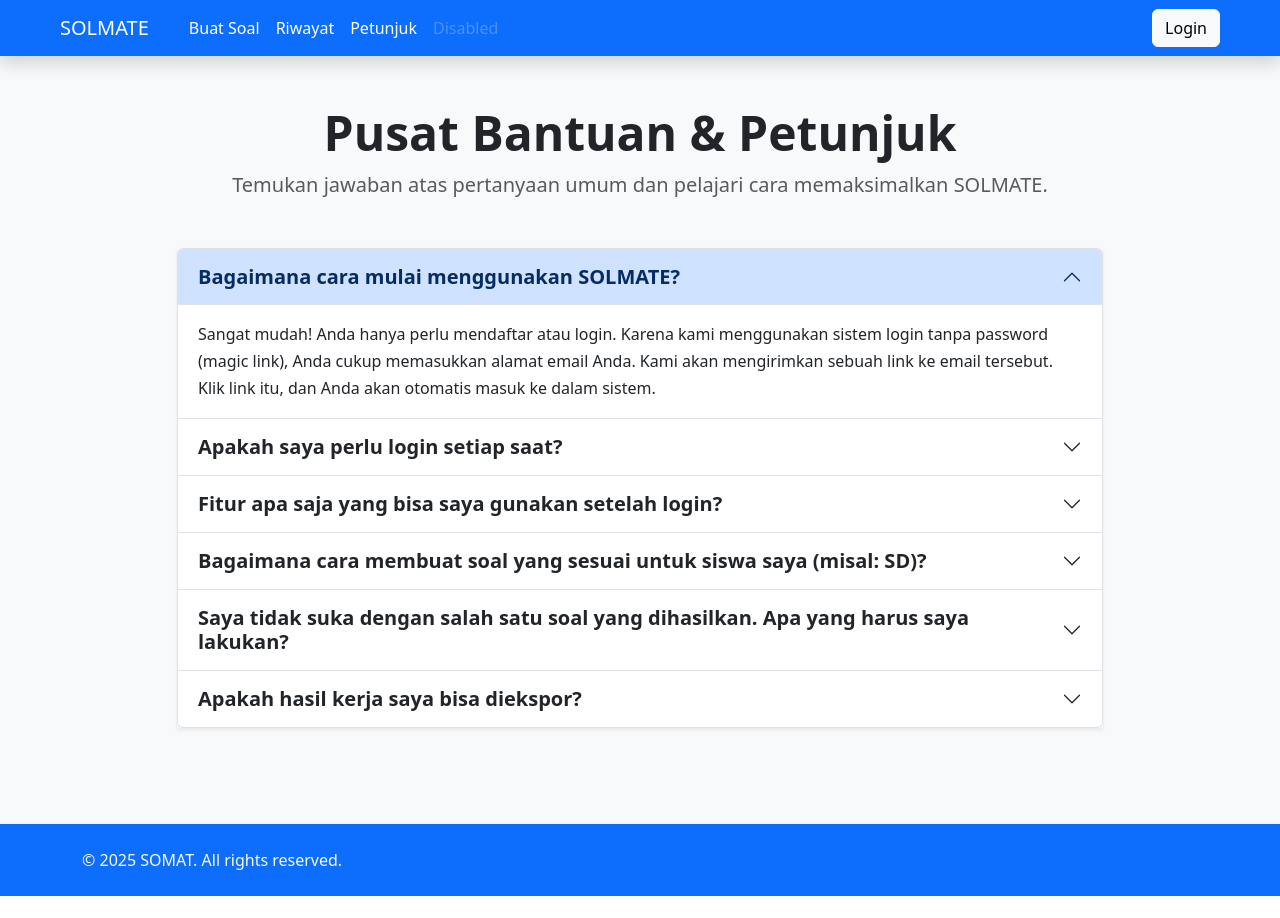
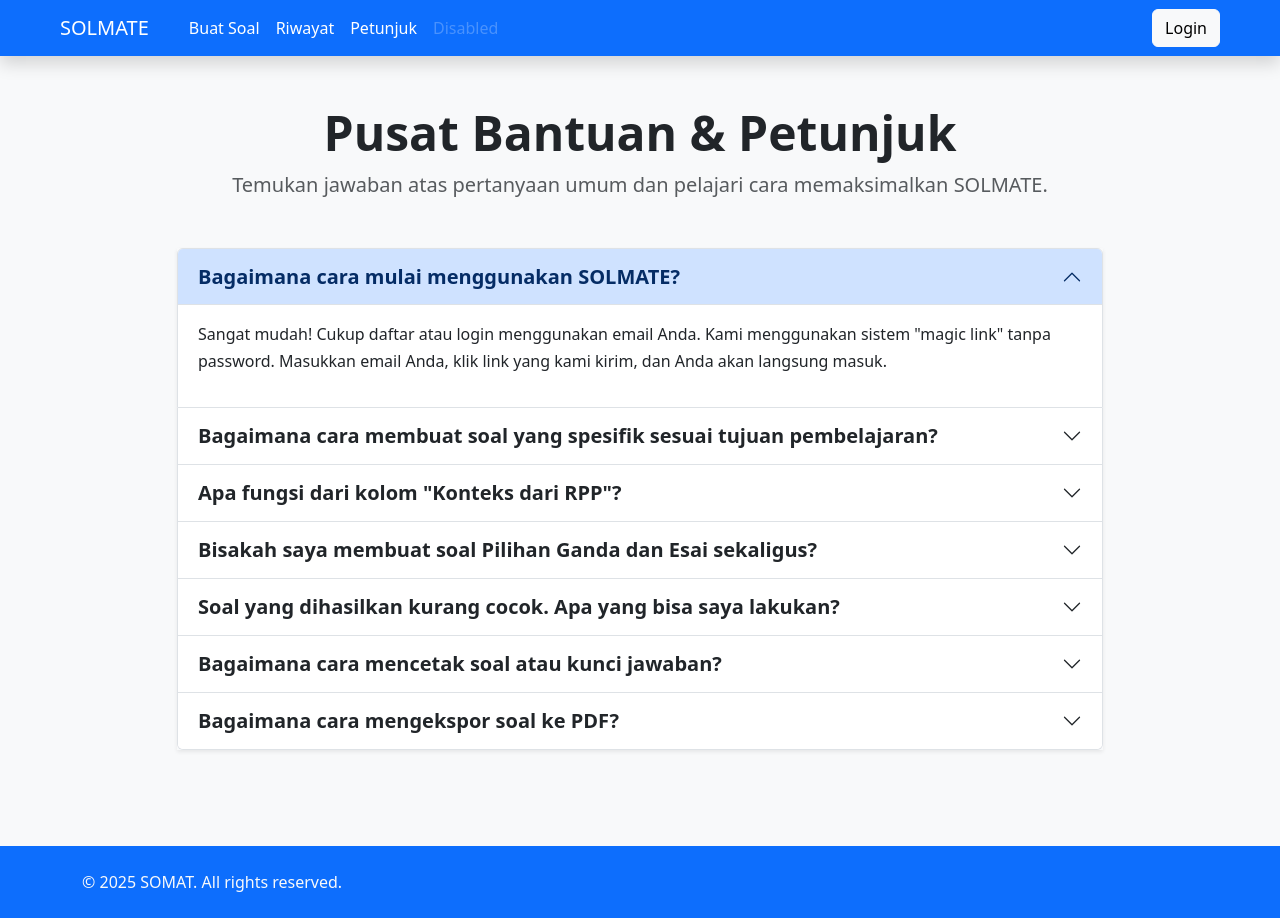
Before and after one commit to ARianHidayat/math-project, a Next.js app: page /how-to in a window 1280 px wide. Before the commit the page ends 896 px from the top, so only its background shows below. Built offline with nearby package versions, Linux system fonts and the light colour scheme; no server answers.

Commit message:
fitur input rpp telah selesai di develop

```diff
--- a/src/pages/api/generate-only.js
+++ b/src/pages/api/generate-only.js
@@ -12,14 +12,37 @@ const model = genAI.getGenerativeModel({
 });
 
 // Fungsi ini tidak perlu diubah sama sekali
+// Ganti fungsi getDifficultyContext yang lama dengan yang ini:
 const getDifficultyContext = (difficulty) => {
     switch (difficulty) {
+        // Jenjang Pendidikan (Tetap Sama)
         case 'sd':
-            return 'Soal harus sangat sederhana, cocok untuk anak Sekolah Dasar. Gunakan operasi dasar seperti penjumlahan, pengurangan, dan perkalian satu atau dua digit. Hindari angka negatif, pecahan, atau soal cerita yang rumit.';
+            return 'Soal harus sangat sederhana, cocok untuk anak Sekolah Dasar. Gunakan operasi dasar seperti penjumlahan, pengurangan, dan perkalian satu atau dua digit.';
         case 'smp':
-            return 'Soal harus memiliki tingkat kesulitan menengah, cocok untuk siswa SMP. Boleh menyertakan aljabar dasar, geometri sederhana, angka negatif, dan pecahan. Soal cerita diperbolehkan.';
-        case 'sma':
-            return 'Soal harus tingkat lanjut, cocok untuk siswa SMA/SMK. Boleh mencakup topik kompleks seperti kalkulus, trigonometri, statistika, atau aljabar lanjutan. Soal harus menantang dan membutuhkan pemikiran kritis.';
+            return 'Soal harus memiliki tingkat kesulitan menengah, cocok untuk siswa SMP. Boleh menyertakan aljabar dasar, geometri sederhana, dan pecahan.';
+
+        // Taksonomi Bloom
+        case 'bloom_c1':
+            return 'Soal harus menguji kemampuan Mengingat (Taksonomi Bloom C1). Fokus pada pertanyaan yang meminta siswa untuk menyebutkan kembali fakta, istilah, atau konsep dasar.';
+        case 'bloom_c2':
+            return 'Soal harus menguji kemampuan Memahami (Taksonomi Bloom C2). Minta siswa untuk menjelaskan ide atau konsep, menginterpretasikan, atau meringkas informasi.';
+        case 'bloom_c3':
+            return 'Soal harus menguji kemampuan Menerapkan (Taksonomi Bloom C3). Minta siswa untuk menggunakan informasi atau konsep dalam situasi baru atau nyata. Gunakan soal cerita praktis.';
+        case 'bloom_c4':
+            return 'Soal harus menguji kemampuan Menganalisis (Taksonomi Bloom C4). Minta siswa untuk memecah informasi menjadi bagian-bagian, mengidentifikasi pola, atau mengenali hubungan sebab-akibat. Hindari simbol matematika yang rumit.';
+        case 'bloom_c5':
+            return 'Soal harus menguji kemampuan Mengevaluasi (Taksonomi Bloom C5). Minta siswa untuk memberikan penilaian, argumen, atau keputusan berdasarkan kriteria dan standar. Buat sebuah skenario untuk dinilai.';
+        case 'bloom_c6':
+            return 'Soal harus menguji kemampuan Mencipta (Taksonomi Bloom C6). Minta siswa untuk menghasilkan ide baru atau produk orisinal, misalnya dengan meminta mereka merancang sebuah masalah matematika sederhana berdasarkan data yang diberikan.';
+
+        // Kerangka Lain
+        case 'gagne_recall':
+            return "Menurut Gagne's Nine Events, soal ini harus bertujuan untuk menstimulasi ingatan akan pembelajaran sebelumnya (event 3). Buat pertanyaan yang menghubungkan topik saat ini dengan konsep dasar yang seharusnya sudah dikuasai siswa.";
+        case 'gagne_elicit':
+            return "Menurut Gagne's Nine Events, soal ini harus bertujuan untuk mendorong kinerja siswa (event 7). Buat pertanyaan praktik langsung yang memungkinkan siswa menerapkan apa yang baru saja mereka pelajari dari topik yang diberikan.";
+        case 'vak_visual':
+            return "Buat soal yang cocok untuk gaya belajar Visual. **Deskripsikan sebuah skenario, pola, atau bentuk geometris sederhana HANYA DENGAN TEKS**. Siswa harus bisa memvisualisasikan masalah dari deskripsi teks untuk menyelesaikannya. **Jangan membuat gambar atau diagram.**";
+
         default:
             return '';
     }
@@ -37,7 +60,7 @@ export default async function handler(req, res) {
         }
 
         // --- BAGIAN YANG DIPERBARUI 1: Ambil parameter baru dari body ---
-        const { topic, topics, questionType, difficulty, numberOfQuestions, numMultipleChoice, numEssay } = req.body;
+        const { topic, topics, numberOfQuestions, questionType, difficulty, numMultipleChoice, numEssay, rppContext } = req.body;
 
         if (!topic && (!Array.isArray(topics) || topics.length === 0)) {
             return res.status(400).json({ error: "Topik tidak boleh kosong" });
@@ -73,8 +96,15 @@ export default async function handler(req, res) {
                 formatInstruction = `Jenis soal harus Esai. Format respons dalam array JSON yang valid dengan properti "questionText", "correctAnswer", dan "solution".`;
             }
         }
+        // --- TAMBAHKAN BLOK KODE DI BAWAH INI ---
+        let rppInstruction = '';
+        if (rppContext && rppContext.trim() !== '') {
+            rppInstruction = `Soal yang dibuat HARUS sesuai dan relevan dengan konteks Rencana Pelaksanaan Pembelajaran (RPP) berikut: "${rppContext}"`;
+        }
 
-        const prompt = `${mainInstruction}\n${formatInstruction}\nPENTING: ${contextualInstruction}`;
+        // --- UBAH BARIS DI BAWAH INI ---
+        // Gabungkan semua instruksi, termasuk RPP
+        const prompt = `${mainInstruction}\n${formatInstruction}\n${rppInstruction}\nPENTING: ${contextualInstruction}`;
 
         console.log("Mengirim prompt ke AI:", prompt);
         const result = await model.generateContent(prompt);
--- a/src/pages/how-to/index.jsx
+++ b/src/pages/how-to/index.jsx
@@ -1,5 +1,5 @@
-// LOKASI: src/pages/petunjuk/index.jsx (atau yang sesuai)
-// VERSI BARU: Halaman petunjuk dengan format FAQ menggunakan Accordion.
+// LOKASI: src/pages/petunjuk/index.jsx
+// VERSI FINAL: FAQ telah diperbarui dengan contoh pengisian dan penjelasan yang lebih detail.
 
 import React, { useEffect } from 'react';
 import 'bootstrap/dist/css/bootstrap.min.css';
@@ -7,41 +7,46 @@ import Navbar from '../../components/navbar';
 import Footer from '../../components/footer';
 import ScrollToTopButton from '../../components/ScrollToTopButton';
 
-// Data untuk FAQ. Sangat mudah untuk menambah, mengubah, atau menghapus pertanyaan.
+// Data FAQ yang sudah diperbarui dengan contoh konkret
 const faqData = [
   {
     id: 'faq1',
     question: 'Bagaimana cara mulai menggunakan SOLMATE?',
-    answer: 'Sangat mudah! Anda hanya perlu mendaftar atau login. Karena kami menggunakan sistem login tanpa password (magic link), Anda cukup memasukkan alamat email Anda. Kami akan mengirimkan sebuah link ke email tersebut. Klik link itu, dan Anda akan otomatis masuk ke dalam sistem.'
+    answer: 'Sangat mudah! Cukup daftar atau login menggunakan email Anda. Kami menggunakan sistem "magic link" tanpa password. Masukkan email Anda, klik link yang kami kirim, dan Anda akan langsung masuk.'
   },
   {
     id: 'faq2',
-    question: 'Apakah saya perlu login setiap saat?',
-    answer: 'Tidak perlu. Selama Anda tidak menekan tombol "Logout", sesi login Anda akan tetap aktif di browser yang sama. Anda bisa menutup tab atau browser, dan saat membukanya kembali, Anda akan tetap dalam keadaan login.'
+    question: 'Bagaimana cara membuat soal yang spesifik sesuai tujuan pembelajaran?',
+    answer: `Anda bisa menggunakan kombinasi "Kategori" dan "Konteks RPP". Di bagian pengaturan, kami menyediakan kategori berdasarkan kerangka pedagogis seperti Taksonomi Bloom. Contohnya, untuk membuat soal analisis:\n\n1.  **Masukkan Topik Soal**: "Statistika Dasar (Mean, Median, Modus)"\n2.  **Pilih Kategori**: "C4: Menganalisis (Analyzing)"\n3.  **Isi Konteks RPP**: "Siswa mampu menganalisis set data untuk menentukan ukuran pemusatan mana (mean, median, atau modus) yang paling tepat untuk merepresentasikan data, serta memberikan alasan."\n\nDengan input ini, AI tidak akan sekadar bertanya "Berapa mean dari data ini?", melainkan akan membuat soal kontekstual yang benar-benar menguji kemampuan analisis siswa.`
   },
   {
     id: 'faq3',
-    question: 'Fitur apa saja yang bisa saya gunakan setelah login?',
-    answer: 'Setelah login, semua fitur utama akan terbuka untuk Anda! Anda bisa mulai **membuat paket soal** di halaman "Buat Soal", melihat semua paket yang pernah Anda simpan di halaman **"Riwayat"**, dan yang terpenting, **mengerjakan latihan soal** dari paket yang sudah Anda buat.'
+    question: 'Apa fungsi dari kolom "Konteks dari RPP"?',
+    answer: 'Kolom ini adalah "pembisik" Anda untuk AI. Gunakan untuk memberikan arahan spesifik dari tujuan pembelajaran Anda. Tanpa konteks, AI mungkin hanya membuat soal definisi biasa. Dengan konteks, Anda bisa mengarahkan AI untuk membuat soal yang lebih mendalam. Contohnya, jika Anda mencentang "Sertakan Konteks dari RPP", Anda bisa memasukkan instruksi seperti "Buat soal cerita tentang diskon di pasar swalayan" untuk mendapatkan hasil yang lebih relevan.'
   },
   {
     id: 'faq4',
-    question: 'Bagaimana cara membuat soal yang sesuai untuk siswa saya (misal: SD)?',
-    answer: 'Kami mengerti kebutuhan Anda. Di halaman "Buat Soal", kami telah menyediakan opsi **"Jenjang Pendidikan"**. Cukup pilih jenjang yang sesuai (SD, SMP, atau SMA), dan AI kami akan secara otomatis menyesuaikan tingkat kesulitan soal agar cocok dengan kurikulum dan kemampuan siswa pada jenjang tersebut.'
+    question: 'Bisakah saya membuat soal Pilihan Ganda dan Esai sekaligus?',
+    answer: 'Tentu saja. Di pengaturan "Tipe Soal", pilih opsi "Campuran (PG & Esai)". Setelah itu, akan muncul dua kotak input baru yang memungkinkan Anda untuk menentukan jumlah Pilihan Ganda dan jumlah Esai secara spesifik. Misalnya, Anda bisa meminta 3 soal Pilihan Ganda dan 2 soal Esai dalam satu kali pembuatan.'
   },
   {
     id: 'faq5',
-    question: 'Saya tidak suka dengan salah satu soal yang dihasilkan. Apa yang harus saya lakukan?',
-    answer: 'Tenang saja! Inilah keunggulan fitur "Editor Interaktif" kami. Setelah soal dibuat sebagai draf, Anda akan melihat tombol hapus dan ganti di setiap soal. Anda bisa menghapus soal yang tidak Anda suka, atau menggantinya dengan soal baru tanpa harus mengulang seluruh proses.'
+    question: 'Soal yang dihasilkan kurang cocok. Apa yang bisa saya lakukan?',
+    answer: 'Gunakan fitur "Editor Interaktif" kami. Setelah soal dibuat sebagai draf, setiap soal akan memiliki tombol hapus (ikon tong sampah). Klik tombol tersebut, lalu akan muncul tombol "Buat Soal Pengganti". Fitur ini akan membuat satu soal baru dengan tipe yang sama (PG atau Esai) tanpa harus mengulang seluruh proses.'
   },
   {
     id: 'faq6',
-    question: 'Apakah hasil kerja saya bisa diekspor?',
-    answer: 'Tentu saja. Di halaman "Riwayat", setiap paket soal memiliki tombol "Cetak / Ekspor PDF" dan "Ekspor ke Word". Ini memungkinkan Anda untuk dengan mudah mencetak lembar soal untuk ujian atau membagikannya dalam format digital.'
+    question: 'Bagaimana cara mencetak soal atau kunci jawaban?',
+    answer: 'Di halaman "Riwayat", klik ikon printer pada paket soal yang Anda inginkan. Anda akan dibawa ke halaman pratinjau. Di sana, Anda bisa mengatur kop surat (nama ujian, logo sekolah, dll.) dan memilih konten yang ingin dicetak dari dropdown: "Lembar Soal Saja", "Kunci Jawaban Saja", atau "Keduanya".'
+  },
+  {
+    id: 'faq7',
+    question: 'Bagaimana cara mengekspor soal ke PDF?',
+    answer: 'Sangat mudah. Fitur "Cetak" kami sudah menjadi satu dengan "Ekspor PDF". Di halaman pratinjau, setelah semua pengaturan selesai, klik tombol "Cetak / Simpan sebagai PDF". Pada dialog cetak yang muncul, ubah pilihan "Destination" (Tujuan) dari nama printer Anda menjadi "Save as PDF", lalu klik "Save".'
   }
 ];
 
-// Komponen untuk satu item Accordion
+// Komponen FaqItem tidak berubah
 const FaqItem = ({ item, index }) => (
     <div className="accordion-item">
         <h2 className="accordion-header" id={`heading-${item.id}`}>
@@ -63,7 +68,8 @@ const FaqItem = ({ item, index }) => (
             data-bs-parent="#faqAccordion"
         >
             <div className="accordion-body" style={{ lineHeight: '1.7' }}>
-                {item.answer}
+                {/* Menggunakan <pre> untuk menjaga format teks dengan baris baru */}
+                <pre style={{ whiteSpace: 'pre-wrap', fontFamily: 'inherit', fontSize: 'inherit' }}>{item.answer}</pre>
             </div>
         </div>
     </div>
@@ -72,7 +78,6 @@ const FaqItem = ({ item, index }) => (
 
 export default function HowToPage() {
     useEffect(() => {
-        // Impor JS Bootstrap hanya di sisi klien
         import('bootstrap/dist/js/bootstrap.bundle.min.js');
     }, []);
 
```
Also changed, not shown: src/pages/question-page/index.jsx (+52 -3 lines).
